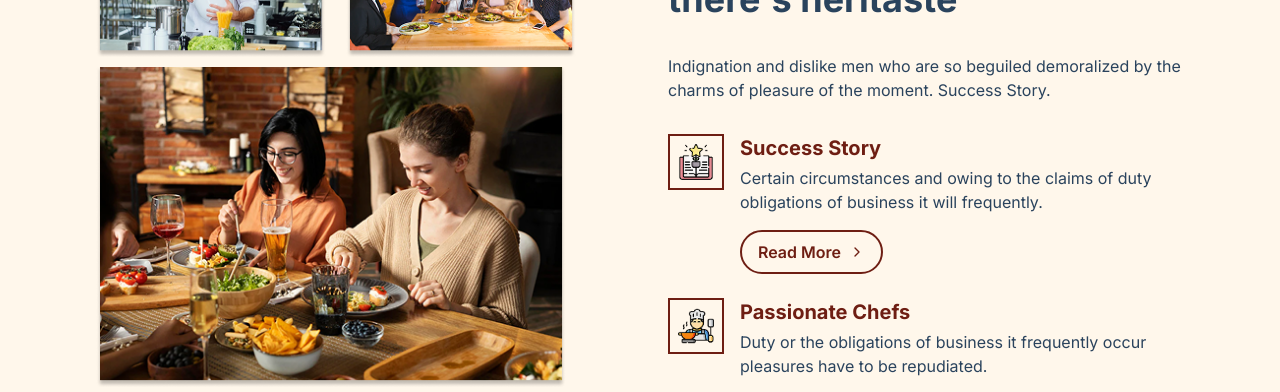
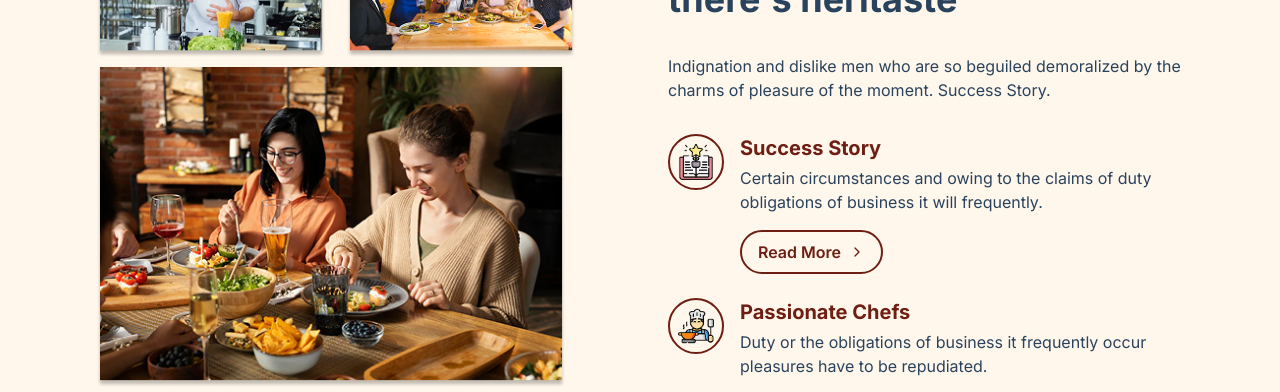
Before and after one commit to AfiaaAziz/Steak_Studio, a Next.js app: page / in a window 1280 px wide. Shown: the part 3500-3892 px from the top of the page. Built offline with nearby package versions, Linux system fonts and the light colour scheme.

Commit message:
alignmnet

```diff
--- a/app/components/Resturant.tsx
+++ b/app/components/Resturant.tsx
@@ -6,13 +6,9 @@ import { ChevronRight } from "lucide-react";
 const OurRestaurant = () => {
   return (
     <section className="bg-background-500 py-16 sm:py-20 w-full">
-      {/* EXACT same container as Specials.tsx */}
       <div className="mx-auto max-w-6xl px-4 sm:px-6 lg:px-8">
-        {/* EXACT same 2-col layout + gaps as Specials main grid */}
         <div className="grid grid-cols-1 lg:grid-cols-2 gap-10 lg:gap-14 items-start">
-          {/* LEFT: align with Specials left column */}
           <div className="relative w-full max-w-[489px] mx-auto lg:mx-0">
-            {/* Top two images: 230x153 each at lg+, condensed 10px gap */}
             <div className="grid grid-cols-2 gap-4 lg:gap-[10px]">
               <div className="relative h-[200px] lg:h-[153px] w-full lg:w-[230px] overflow-hidden">
                 <Image
@@ -33,7 +29,6 @@ const OurRestaurant = () => {
               </div>
             </div>
 
-            {/* Bottom image: 470x320 at lg+, no shadow/rounded, 10px top gap */}
             <div className="relative mt-4 lg:mt-[10px] h-[280px] lg:h-[320px] w-full lg:w-[470px] overflow-hidden">
               <Image
                 src="/images/Resturant3.png"
@@ -44,7 +39,6 @@ const OurRestaurant = () => {
             </div>
           </div>
 
-          {/* RIGHT: content column */}
           <div className="w-full">
             <h4 className="text-sm font-semibold text-brand-500 mb-2">
               OUR RESTAURANT
@@ -60,7 +54,7 @@ const OurRestaurant = () => {
             </p>
 
             <div className="flex items-start gap-4 mb-6">
-              <div className="flex-shrink-0 w-14 h-14 rounded-none border-2 border-brand-500 flex items-center justify-center">
+              <div className="flex-shrink-0 w-14 h-14 rounded-full border-2 border-brand-500 flex items-center justify-center">
                 <Image
                   src="/images/success.png"
                   alt="Book Icon"
@@ -86,7 +80,7 @@ const OurRestaurant = () => {
             </div>
 
             <div className="flex items-start gap-4">
-              <div className="flex-shrink-0 w-14 h-14 rounded-none border-2 border-brand-500 flex items-center justify-center">
+              <div className="flex-shrink-0 w-14 h-14 rounded-full border-2 border-brand-500 flex items-center justify-center">
                 <Image
                   src="/images/passionate.png"
                   alt="Chef Icon"
```
